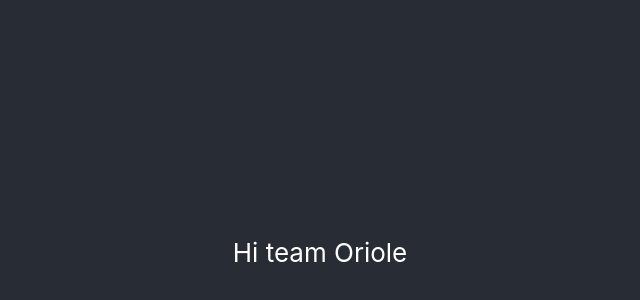
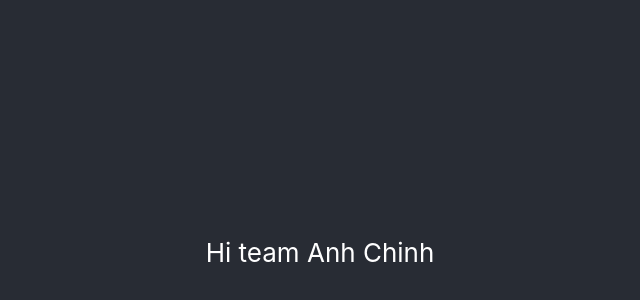
Before and after one commit to AugustanaCSC490Spring23/sign-language-translator, a React (Create React App) app in the folder client/: page / in a window 1280 px wide. Shown: the part 148-448 px from the top of the page, without its empty margins (320-960 px from the left). Built offline with nearby package versions, Linux system fonts and the light colour scheme.

Commit message:
First commit

```diff
--- a/client/src/App.js
+++ b/client/src/App.js
@@ -4,7 +4,7 @@ function App() {
   return (
     <div className="App">
       <header className="App-header">
-        Hi team Oriole
+        Hi team Anh Chinh
       </header>
     </div>
   );
```
